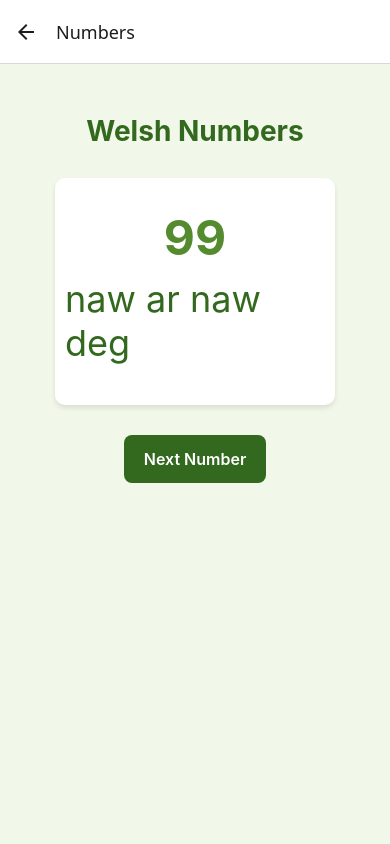
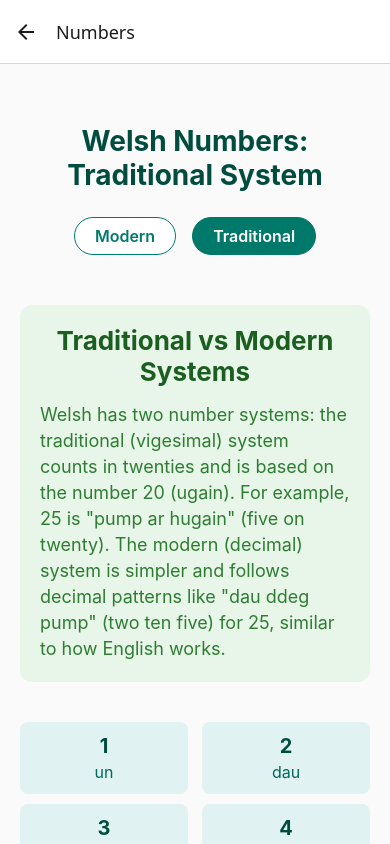
Before and after one commit to Caerwyn13/Welsh-Trainer, a React Native app: screen /Numbers in a window 390 px wide. Built offline with nearby package versions, Linux system fonts and the light colour scheme.

Commit message:
Added modern numbers and fixed layout

```diff
--- a/App.tsx
+++ b/App.tsx
@@ -6,6 +6,7 @@ import DictionaryScreen from './screens/DictionaryScreen';
 import QuizSetupScreen from './screens/QuizSetupScreen';
 import QuizScreen from './screens/QuizScreen';
 import SettingsScreen from './screens/SettingsScreen';
+
 import LearnSelectionScreen from './screens/LearnSelectionScreen';
 import LearnCategoryScreen from './screens/LearnCategoryScreen';
 import WelshNumbers from './screens/learn/numbers';
--- a/package.json
+++ b/package.json
@@ -13,6 +13,7 @@
     "@react-native-async-storage/async-storage": "^2.1.2",
     "@react-navigation/native": "^7.1.9",
     "@react-navigation/native-stack": "^7.3.13",
+    "@shadcn/ui": "^0.0.4",
     "@types/react-native": "^0.73.0",
     "@types/react-navigation": "^3.4.0",
     "axios": "^1.9.0",
--- a/screens/learn/numbers.tsx
+++ b/screens/learn/numbers.tsx
@@ -1,223 +1,204 @@
-import React, { useState, useEffect } from 'react';
-import { View, Text, StyleSheet, TouchableOpacity, ScrollView } from 'react-native';
+import React, { useState } from 'react';
+import { View, Text, TouchableOpacity, StyleSheet, ScrollView } from 'react-native';
+import { useNavigation, NavigationProp } from '@react-navigation/native';
+import { RootStackParamList } from '../../App';
 
-type NumberItem = {
-  welsh: string;
-  english: string;
-  number: number;
+type NumbersStackParamList = {
+  LearnSelectionScreen: undefined;
 };
 
-function shuffleArray(array: NumberItem[]): NumberItem[] {
-  return array
-    .map((item) => ({ item, sort: Math.random() }))
-    .sort((a, b) => a.sort - b.sort)
-    .map(({ item }) => item);
+interface NumberItem {
+  number: number;
+  english: string;
+  traditional: string;
+  modern: string;
 }
 
+// Traditional Welsh numbers (vigesimal system) - corrected version
+const traditional: { [key: number]: string } = {
+  1: 'un', 2: 'dau', 3: 'tri', 4: 'pedwar', 5: 'pump', 6: 'chwech', 7: 'saith', 8: 'wyth', 9: 'naw', 10: 'deg',
+  11: 'un ar ddeg', 12: 'deuddeg', 13: 'tri ar ddeg', 14: 'pedwar ar ddeg', 15: 'pymtheg', 16: 'un ar bymtheg', 17: 'dau ar bymtheg', 18: 'tri ar bymtheg', 19: 'pedwar ar bymtheg', 20: 'ugain',
+  21: 'un ar hugain', 22: 'dau ar hugain', 23: 'tri ar hugain', 24: 'pedwar ar hugain', 25: 'pump ar hugain', 26: 'chwech ar hugain', 27: 'saith ar hugain', 28: 'wyth ar hugain', 29: 'naw ar hugain', 30: 'deg ar hugain',
+  31: 'un ar ddeg ar hugain', 32: 'dau ar ddeg ar hugain', 33: 'tri ar ddeg ar hugain', 34: 'pedwar ar ddeg ar hugain', 35: 'pump ar ddeg ar hugain', 36: 'chwech ar ddeg ar hugain', 37: 'saith ar ddeg ar hugain', 38: 'wyth ar ddeg ar hugain', 39: 'naw ar ddeg ar hugain', 40: 'deugain',
+  41: 'un ar ddeugain', 42: 'dau ar ddeugain', 43: 'tri ar ddeugain', 44: 'pedwar ar ddeugain', 45: 'pump ar ddeugain', 46: 'chwech ar ddeugain', 47: 'saith ar ddeugain', 48: 'wyth ar ddeugain', 49: 'naw ar ddeugain', 50: 'hanner cant',
+  51: 'un ar hanner cant', 52: 'dau ar hanner cant', 53: 'tri ar hanner cant', 54: 'pedwar ar hanner cant', 55: 'pump ar hanner cant', 56: 'chwech ar hanner cant', 57: 'saith ar hanner cant', 58: 'wyth ar hanner cant', 59: 'naw ar hanner cant', 60: 'trigain',
+  61: 'un ar drigain', 62: 'dau ar drigain', 63: 'tri ar drigain', 64: 'pedwar ar drigain', 65: 'pump ar drigain', 66: 'chwech ar drigain', 67: 'saith ar drigain', 68: 'wyth ar drigain', 69: 'naw ar drigain', 70: 'deg a thrigain',
+  71: 'un ar ddeg a thrigain', 72: 'dau ar ddeg a thrigain', 73: 'tri ar ddeg a thrigain', 74: 'pedwar ar ddeg a thrigain', 75: 'pump ar ddeg a thrigain', 76: 'chwech ar ddeg a thrigain', 77: 'saith ar ddeg a thrigain', 78: 'wyth ar ddeg a thrigain', 79: 'naw ar ddeg a thrigain', 80: 'pedwar ugain',
+  81: 'un ar bedwar ugain', 82: 'dau ar bedwar ugain', 83: 'tri ar bedwar ugain', 84: 'pedwar ar bedwar ugain', 85: 'pump ar bedwar ugain', 86: 'chwech ar bedwar ugain', 87: 'saith ar bedwar ugain', 88: 'wyth ar bedwar ugain', 89: 'naw ar bedwar ugain', 90: 'deg a phedwar ugain',
+  91: 'un ar ddeg a phedwar ugain', 92: 'dau ar ddeg a phedwar ugain', 93: 'tri ar ddeg a phedwar ugain', 94: 'pedwar ar ddeg a phedwar ugain', 95: 'pump ar ddeg a phedwar ugain', 96: 'chwech ar ddeg a phedwar ugain', 97: 'saith ar ddeg a phedwar ugain', 98: 'wyth ar ddeg a phedwar ugain', 99: 'naw ar ddeg a phedwar ugain',
+  100: 'cant'
+};
+
+// Modern Welsh numbers (decimal system) - proper implementation
+const modern: { [key: number]: string } = {
+  1: 'un', 2: 'dau', 3: 'tri', 4: 'pedwar', 5: 'pump', 6: 'chwech', 7: 'saith', 8: 'wyth', 9: 'naw', 10: 'deg',
+  11: 'un deg un', 12: 'un deg dau', 13: 'un deg tri', 14: 'un deg pedwar', 15: 'un deg pump', 16: 'un deg chwech', 17: 'un deg saith', 18: 'un deg wyth', 19: 'un deg naw', 20: 'dau ddeg',
+  21: 'dau ddeg un', 22: 'dau ddeg dau', 23: 'dau ddeg tri', 24: 'dau ddeg pedwar', 25: 'dau ddeg pump', 26: 'dau ddeg chwech', 27: 'dau ddeg saith', 28: 'dau ddeg wyth', 29: 'dau ddeg naw', 30: 'tri deg',
+  31: 'tri deg un', 32: 'tri deg dau', 33: 'tri deg tri', 34: 'tri deg pedwar', 35: 'tri deg pump', 36: 'tri deg chwech', 37: 'tri deg saith', 38: 'tri deg wyth', 39: 'tri deg naw', 40: 'pedwar deg',
+  41: 'pedwar deg un', 42: 'pedwar deg dau', 43: 'pedwar deg tri', 44: 'pedwar deg pedwar', 45: 'pedwar deg pump', 46: 'pedwar deg chwech', 47: 'pedwar deg saith', 48: 'pedwar deg wyth', 49: 'pedwar deg naw', 50: 'pum deg',
+  51: 'pum deg un', 52: 'pum deg dau', 53: 'pum deg tri', 54: 'pum deg pedwar', 55: 'pum deg pump', 56: 'pum deg chwech', 57: 'pum deg saith', 58: 'pum deg wyth', 59: 'pum deg naw', 60: 'chwe deg',
+  61: 'chwe deg un', 62: 'chwe deg dau', 63: 'chwe deg tri', 64: 'chwe deg pedwar', 65: 'chwe deg pump', 66: 'chwe deg chwech', 67: 'chwe deg saith', 68: 'chwe deg wyth', 69: 'chwe deg naw', 70: 'saith deg',
+  71: 'saith deg un', 72: 'saith deg dau', 73: 'saith deg tri', 74: 'saith deg pedwar', 75: 'saith deg pump', 76: 'saith deg chwech', 77: 'saith deg saith', 78: 'saith deg wyth', 79: 'saith deg naw', 80: 'wyth deg',
+  81: 'wyth deg un', 82: 'wyth deg dau', 83: 'wyth deg tri', 84: 'wyth deg pedwar', 85: 'wyth deg pump', 86: 'wyth deg chwech', 87: 'wyth deg saith', 88: 'wyth deg wyth', 89: 'wyth deg naw', 90: 'naw deg',
+  91: 'naw deg un', 92: 'naw deg dau', 93: 'naw deg tri', 94: 'naw deg pedwar', 95: 'naw deg pump', 96: 'naw deg chwech', 97: 'naw deg saith', 98: 'naw deg wyth', 99: 'naw deg naw',
+  100: 'cant'
+};
+
+const generateNumberList = (): NumberItem[] => {
+  const list: NumberItem[] = [];
+  for (let i = 1; i <= 100; i++) {
+    list.push({
+      number: i,
+      english: i.toString(),
+      traditional: traditional[i] || '',
+      modern: modern[i] || '',
+    });
+  }
+  return list;
+};
+
 const WelshNumbers = () => {
-    const originalNumbers: NumberItem[] = [
-    { welsh: 'un', english: 'one', number: 1 },
-    { welsh: 'dau', english: 'two', number: 2 },
-    { welsh: 'tri', english: 'three', number: 3 },
-    { welsh: 'pedwar', english: 'four', number: 4 },
-    { welsh: 'pump', english: 'five', number: 5 },
-    { welsh: 'chwech', english: 'six', number: 6 },
-    { welsh: 'saith', english: 'seven', number: 7 },
-    { welsh: 'wyth', english: 'eight', number: 8 },
-    { welsh: 'naw', english: 'nine', number: 9 },
-    { welsh: 'deg', english: 'ten', number: 10 },
-    { welsh: 'un ar ddeg', english: 'eleven', number: 11 },
-    { welsh: 'deuddeg', english: 'twelve', number: 12 },
-    { welsh: 'tri ar ddeg', english: 'thirteen', number: 13 },
-    { welsh: 'pedwar ar ddeg', english: 'fourteen', number: 14 },
-    { welsh: 'pymtheg', english: 'fifteen', number: 15 },
-    { welsh: 'un ar bymtheg', english: 'sixteen', number: 16 },
-    { welsh: 'dau ar bymtheg', english: 'seventeen', number: 17 },
-    { welsh: 'deunaw', english: 'eighteen', number: 18 },
-    { welsh: 'pedwar ar bymtheg', english: 'nineteen', number: 19 },
-    { welsh: 'ugain', english: 'twenty', number: 20 },
-    { welsh: 'un ar hugain', english: 'twenty-one', number: 21 },
-    { welsh: 'dau ar hugain', english: 'twenty-two', number: 22 },
-    { welsh: 'tri ar hugain', english: 'twenty-three', number: 23 },
-    { welsh: 'pedwar ar hugain', english: 'twenty-four', number: 24 },
-    { welsh: 'pump ar hugain', english: 'twenty-five', number: 25 },
-    { welsh: 'chwech ar hugain', english: 'twenty-six', number: 26 },
-    { welsh: 'saith ar hugain', english: 'twenty-seven', number: 27 },
-    { welsh: 'wyth ar hugain', english: 'twenty-eight', number: 28 },
-    { welsh: 'naw ar hugain', english: 'twenty-nine', number: 29 },
-    { welsh: 'deg ar hugain', english: 'thirty', number: 30 },
-    { welsh: 'un ar ddeg ar hugain', english: 'thirty-one', number: 31 },
-    { welsh: 'dau ar ddeg ar hugain', english: 'thirty-two', number: 32 },
-    { welsh: 'tri ar ddeg ar hugain', english: 'thirty-three', number: 33 },
-    { welsh: 'pedwar ar ddeg ar hugain', english: 'thirty-four', number: 34 },
-    { welsh: 'pump ar ddeg ar hugain', english: 'thirty-five', number: 35 },
-    { welsh: 'chwech ar ddeg ar hugain', english: 'thirty-six', number: 36 },
-    { welsh: 'saith ar ddeg ar hugain', english: 'thirty-seven', number: 37 },
-    { welsh: 'wyth ar ddeg ar hugain', english: 'thirty-eight', number: 38 },
-    { welsh: 'naw ar ddeg ar hugain', english: 'thirty-nine', number: 39 },
-    { welsh: 'pedwar deg', english: 'forty', number: 40 },
-    { welsh: 'un ar bedwar deg', english: 'forty-one', number: 41 },
-    { welsh: 'dau ar bedwar deg', english: 'forty-two', number: 42 },
-    { welsh: 'tri ar bedwar deg', english: 'forty-three', number: 43 },
-    { welsh: 'pedwar ar bedwar deg', english: 'forty-four', number: 44 },
-    { welsh: 'pump ar bedwar deg', english: 'forty-five', number: 45 },
-    { welsh: 'chwech ar bedwar deg', english: 'forty-six', number: 46 },
-    { welsh: 'saith ar bedwar deg', english: 'forty-seven', number: 47 },
-    { welsh: 'wyth ar bedwar deg', english: 'forty-eight', number: 48 },
-    { welsh: 'naw ar bedwar deg', english: 'forty-nine', number: 49 },
-    { welsh: 'pum deg', english: 'fifty', number: 50 },
-    { welsh: 'un ar bum deg', english: 'fifty-one', number: 51 },
-    { welsh: 'dau ar bum deg', english: 'fifty-two', number: 52 },
-    { welsh: 'tri ar bum deg', english: 'fifty-three', number: 53 },
-    { welsh: 'pedwar ar bum deg', english: 'fifty-four', number: 54 },
-    { welsh: 'pump ar bum deg', english: 'fifty-five', number: 55 },
-    { welsh: 'chwech ar bum deg', english: 'fifty-six', number: 56 },
-    { welsh: 'saith ar bum deg', english: 'fifty-seven', number: 57 },
-    { welsh: 'wyth ar bum deg', english: 'fifty-eight', number: 58 },
-    { welsh: 'naw ar bum deg', english: 'fifty-nine', number: 59 },
-    { welsh: 'chwe deg', english: 'sixty', number: 60 },
-    { welsh: 'un ar chwe deg', english: 'sixty-one', number: 61 },
-    { welsh: 'dau ar chwe deg', english: 'sixty-two', number: 62 },
-    { welsh: 'tri ar chwe deg', english: 'sixty-three', number: 63 },
-    { welsh: 'pedwar ar chwe deg', english: 'sixty-four', number: 64 },
-    { welsh: 'pump ar chwe deg', english: 'sixty-five', number: 65 },
-    { welsh: 'chwech ar chwe deg', english: 'sixty-six', number: 66 },
-    { welsh: 'saith ar chwe deg', english: 'sixty-seven', number: 67 },
-    { welsh: 'wyth ar chwe deg', english: 'sixty-eight', number: 68 },
-    { welsh: 'naw ar chwe deg', english: 'sixty-nine', number: 69 },
-    { welsh: 'saith deg', english: 'seventy', number: 70 },
-    { welsh: 'un ar saith deg', english: 'seventy-one', number: 71 },
-    { welsh: 'dau ar saith deg', english: 'seventy-two', number: 72 },
-    { welsh: 'tri ar saith deg', english: 'seventy-three', number: 73 },
-    { welsh: 'pedwar ar saith deg', english: 'seventy-four', number: 74 },
-    { welsh: 'pump ar saith deg', english: 'seventy-five', number: 75 },
-    { welsh: 'chwech ar saith deg', english: 'seventy-six', number: 76 },
-    { welsh: 'saith ar saith deg', english: 'seventy-seven', number: 77 },
-    { welsh: 'wyth ar saith deg', english: 'seventy-eight', number: 78 },
-    { welsh: 'naw ar saith deg', english: 'seventy-nine', number: 79 },
-    { welsh: 'wyth deg', english: 'eighty', number: 80 },
-    { welsh: 'un ar wyth deg', english: 'eighty-one', number: 81 },
-    { welsh: 'dau ar wyth deg', english: 'eighty-two', number: 82 },
-    { welsh: 'tri ar wyth deg', english: 'eighty-three', number: 83 },
-    { welsh: 'pedwar ar wyth deg', english: 'eighty-four', number: 84 },
-    { welsh: 'pump ar wyth deg', english: 'eighty-five', number: 85 },
-    { welsh: 'chwech ar wyth deg', english: 'eighty-six', number: 86 },
-    { welsh: 'saith ar wyth deg', english: 'eighty-seven', number: 87 },
-    { welsh: 'wyth ar wyth deg', english: 'eighty-eight', number: 88 },
-    { welsh: 'naw ar wyth deg', english: 'eighty-nine', number: 89 },
-    { welsh: 'naw deg', english: 'ninety', number: 90 },
-    { welsh: 'un ar naw deg', english: 'ninety-one', number: 91 },
-    { welsh: 'dau ar naw deg', english: 'ninety-two', number: 92 },
-    { welsh: 'tri ar naw deg', english: 'ninety-three', number: 93 },
-    { welsh: 'pedwar ar naw deg', english: 'ninety-four', number: 94 },
-    { welsh: 'pump ar naw deg', english: 'ninety-five', number: 95 },
-    { welsh: 'chwech ar naw deg', english: 'ninety-six', number: 96 },
-    { welsh: 'saith ar naw deg', english: 'ninety-seven', number: 97 },
-    { welsh: 'wyth ar naw deg', english: 'ninety-eight', number: 98 },
-    { welsh: 'naw ar naw deg', english: 'ninety-nine', number: 99 },
-    { welsh: 'cant', english: 'one hundred', number: 100 },
-    ];
-
-
-  const [numbers, setNumbers] = useState<NumberItem[]>([]);
-  const [currentIndex, setCurrentIndex] = useState(0);
-  const [showTranslation, setShowTranslation] = useState(false);
-
-  useEffect(() => {
-    setNumbers(shuffleArray(originalNumbers));
-  }, []);
-
-  const nextNumber = () => {
-    setCurrentIndex((prev) => (prev + 1) % numbers.length);
-    setShowTranslation(false);
-  };
-
-  if (numbers.length === 0) return null;
+  const navigation = useNavigation<NavigationProp<NumbersStackParamList>>();
+  const [useTraditional, setUseTraditional] = useState(true);
+  const numberList = generateNumberList();
 
   return (
-    <ScrollView contentContainerStyle={styles.container}>
-      <Text style={styles.header}>Welsh Numbers</Text>
-      <View style={styles.card}>
-        <Text style={styles.number}>{numbers[currentIndex].number}</Text>
-        <Text style={styles.welsh}>{numbers[currentIndex].welsh}</Text>
-        {showTranslation && (
-          <Text style={styles.english}>{numbers[currentIndex].english}</Text>
-        )}
+    <ScrollView style={styles.container}>
+      <Text style={styles.title}>
+        Welsh Numbers: {useTraditional ? 'Traditional' : 'Modern'} System
+      </Text>
+
+      <View style={styles.langButtons}>
+        <TouchableOpacity
+          style={[styles.langButton, !useTraditional && styles.langButtonActive]}
+          onPress={() => setUseTraditional(false)}
+        >
+          <Text style={[styles.langButtonText, !useTraditional && styles.langButtonTextActive]}>Modern</Text>
+        </TouchableOpacity>
+        <TouchableOpacity
+          style={[styles.langButton, useTraditional && styles.langButtonActive]}
+          onPress={() => setUseTraditional(true)}
+        >
+          <Text style={[styles.langButtonText, useTraditional && styles.langButtonTextActive]}>Traditional</Text>
+        </TouchableOpacity>
       </View>
 
-      <View style={styles.buttonContainer}>
-        <TouchableOpacity style={styles.button} onPress={nextNumber}>
-          <Text style={styles.buttonText}>Next Number</Text>
-        </TouchableOpacity>
+      <View style={styles.definitionContainer}>
+        <Text style={styles.defHeadword}>Traditional vs Modern Systems</Text>
+        <Text style={styles.definitionText}>
+          Welsh has two number systems: the traditional (vigesimal) system counts in twenties
+          and is based on the number 20 (ugain). For example, 25 is "pump ar hugain" (five on twenty).
+          The modern (decimal) system is simpler and follows decimal patterns like "dau ddeg pump" (two ten five)
+          for 25, similar to how English works.
+        </Text>
+      </View>
+
+      <View style={styles.numbersContainer}>
+        {numberList.map(item => (
+          <View key={item.number} style={styles.matchItem}>
+            <Text style={styles.numberText}>{item.english}</Text>
+            <Text style={styles.welshText}>{useTraditional ? item.traditional : item.modern}</Text>
+          </View>
+        ))}
       </View>
     </ScrollView>
   );
 };
 
+export default WelshNumbers;
+
 const styles = StyleSheet.create({
   container: {
-    backgroundColor: '#F1F8E9',
     padding: 20,
-    paddingTop: 50,
-    flexGrow: 1,
-    alignItems: 'center',
+    paddingTop: 60,
+    backgroundColor: '#FAFAFA',
+    minHeight: '100%',
   },
-  header: {
+  backButton: {
+    position: 'absolute',
+    top: 20,
+    left: 20,
+    zIndex: 1,
+  },
+  backButtonText: {
+    fontSize: 18,
+    color: '#00796B',
+    fontWeight: '600',
+  },
+  title: {
     fontSize: 28,
     fontWeight: 'bold',
-    color: '#33691E',
+    marginBottom: 25,
+    color: '#004D40',
     textAlign: 'center',
-    marginBottom: 30,
   },
-  card: {
-    width: 280,
+  langButtons: {
+    flexDirection: 'row',
+    justifyContent: 'center',
+    marginBottom: 20,
+  },
+  langButton: {
+    borderWidth: 1,
+    borderColor: '#00796B',
+    borderRadius: 25,
+    paddingVertical: 8,
+    paddingHorizontal: 20,
+    marginHorizontal: 8,
     backgroundColor: '#FFFFFF',
-    paddingVertical: 30,
-    borderRadius: 10,
-    alignItems: 'center',
-    shadowColor: '#000',
-    shadowOpacity: 0.1,
-    shadowRadius: 5,
-    shadowOffset: { width: 0, height: 3 },
-    elevation: 4,
-    marginBottom: 30,
   },
-  number: {
-    fontSize: 48,
-    fontWeight: 'bold',
-    color: '#558B2F',
-    marginBottom: 10,
+  langButtonActive: {
+    backgroundColor: '#00796B',
   },
-  welsh: {
-    fontSize: 36,
-    color: '#33691E',
-    marginBottom: 10,
-    paddingLeft: 10,
-  },
-  english: {
-    fontSize: 24,
-    color: '#888',
-    marginTop: 8,
-  },
-  buttonContainer: {
-    width: '100%',
-    flexDirection: 'row',
-    justifyContent: 'space-around',
-  },
-  button: {
-    backgroundColor: '#33691E',
-    paddingVertical: 14,
-    paddingHorizontal: 20,
-    borderRadius: 8,
-    minWidth: 140,
-    alignItems: 'center',
-    elevation: 2,
-  },
-  buttonText: {
-    color: '#FFF',
+  langButtonText: {
+    color: '#00796B',
     fontSize: 16,
     fontWeight: '600',
   },
+  langButtonTextActive: {
+    color: '#FFFFFF',
+  },
+  definitionContainer: {
+    marginTop: 30,
+    marginBottom: 40,
+    backgroundColor: '#E8F5E9',
+    borderRadius: 12,
+    padding: 20,
+  },
+  defHeadword: {
+    fontSize: 26,
+    fontWeight: 'bold',
+    marginBottom: 15,
+    color: '#1B5E20',
+    textAlign: 'center',
+  },
+  definitionText: {
+    fontSize: 18,
+    lineHeight: 26,
+    color: '#2E7D32',
+  },
+  numbersContainer: {
+    flexDirection: 'row',
+    flexWrap: 'wrap',
+    justifyContent: 'space-between',
+  },
+  matchItem: {
+    width: '48%',
+    paddingVertical: 12,
+    paddingHorizontal: 15,
+    borderRadius: 8,
+    backgroundColor: '#E0F2F1',
+    marginBottom: 10,
+  },
+  numberText: {
+    fontSize: 20,
+    fontWeight: 'bold',
+    color: '#004D40',
+    textAlign: 'center',
+    marginBottom: 4,
+  },
+  welshText: {
+    fontSize: 16,
+    color: '#00695C',
+    textAlign: 'center',
+  },
 });
-
-export default WelshNumbers;
```
Also changed, not shown: screens/LearnCategoryScreen.tsx (+13 -9 lines), 1 other file (tests, documents, lock files or other folders).
